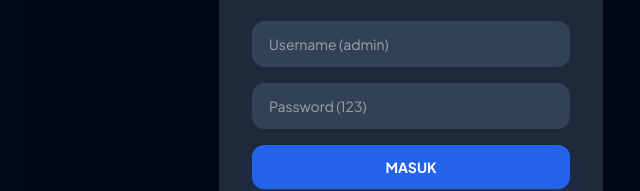
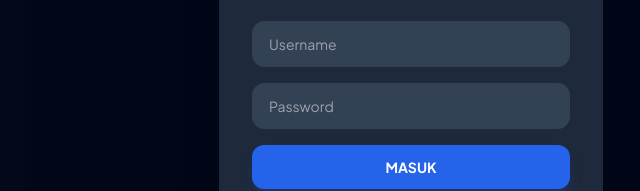
Before and after one commit to lloyd-devv/neopos-server, a website: page public/index.html in a window 1280 px wide. Shown: the part 331-522 px from the top of the page, 229-869 px from the left. Drawn offline with nearby package versions, Linux system fonts and the light colour scheme; some packages are replaced by stand-ins of ours; a script that the page names is missing.

Commit message:
Update index.html

```diff
--- a/public/index.html
+++ b/public/index.html
@@ -63,8 +63,8 @@
             <h1 class="text-2xl font-bold mb-1">1998 Cafe</h1>
             <p class="text-xs text-[var(--text-muted)] mb-6">Powered By NeoPOS</p>
             <form onsubmit="handleLogin(event)" class="space-y-4">
-                <input type="text" id="username" placeholder="Username (admin)" class="input-field w-full rounded-xl px-4 py-3 border-slate-700">
-                <input type="password" id="password" placeholder="Password (123)" class="input-field w-full rounded-xl px-4 py-3 border-slate-700">
+                <input type="text" id="username" placeholder="Username" class="input-field w-full rounded-xl px-4 py-3 border-slate-700">
+                <input type="password" id="password" placeholder="Password" class="input-field w-full rounded-xl px-4 py-3 border-slate-700">
                 <button class="w-full bg-blue-600 hover:bg-blue-500 text-white font-bold py-3 rounded-xl transition shadow-lg shadow-blue-600/20">MASUK</button>
                 <p>&copy; LloydDev 2026</p>
                 <br>
```
